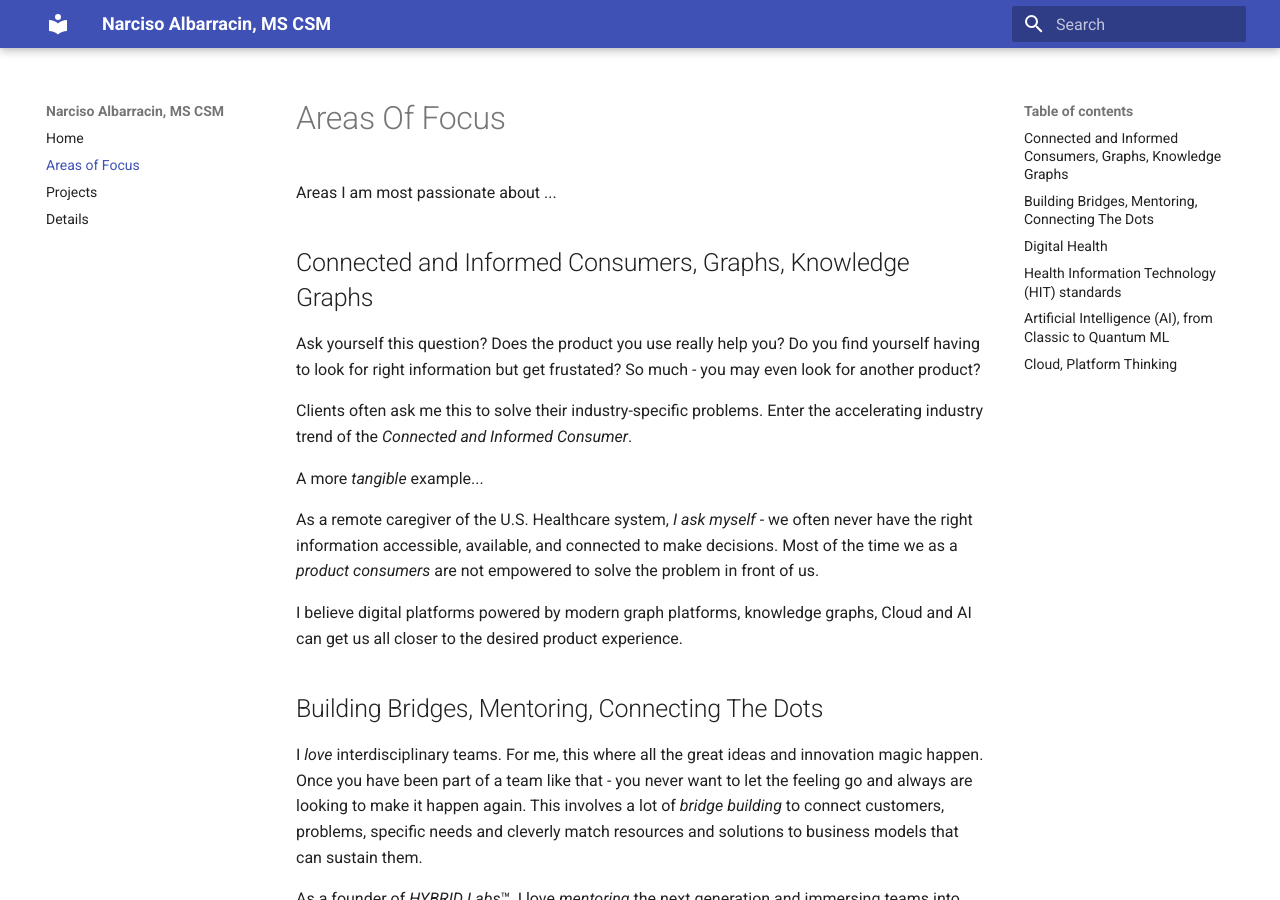
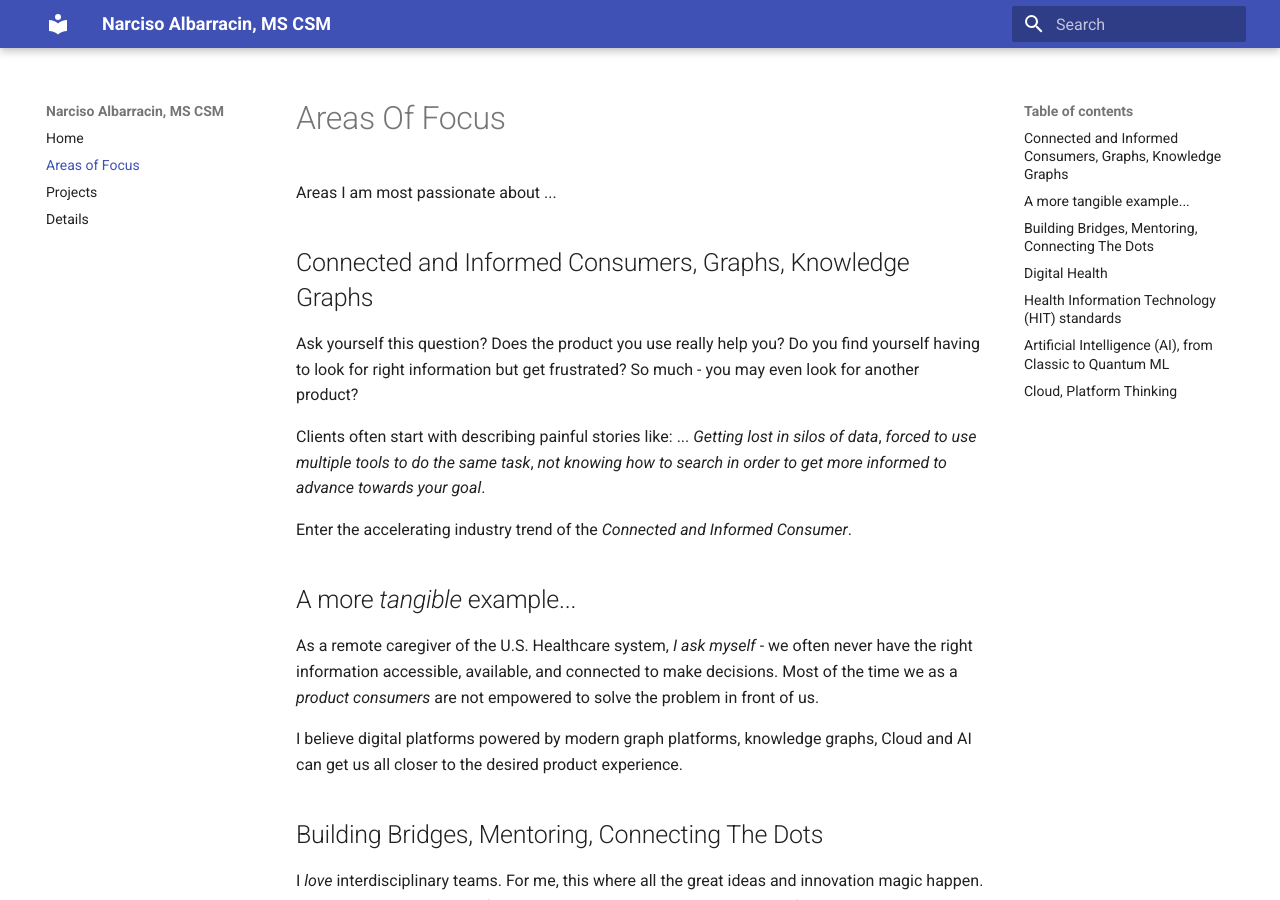
Before and after one commit to nalbarr/portfolio, an MkDocs documentation site: the page built from docs/areas.md, in a window 1280 px wide and 900 px high. Built offline with MkDocs 1.6.1 and Material for MkDocs 9.7.7, drawn with Linux system fonts in a browser that asks for light colours.

Commit message:
Update areas.md

```diff
--- a/docs/areas.md
+++ b/docs/areas.md
@@ -3,11 +3,13 @@
 Areas I am most passionate about ...
 
 ## Connected and Informed Consumers, Graphs, Knowledge Graphs
-Ask yourself this question?  Does the product you use really help you?  Do you find yourself having to look for right information but get frustated?  So much - you may even look for another product?
+Ask yourself this question?  Does the product you use really help you?  Do you find yourself having to look for right information but get frustrated?  So much - you may even look for another product?
 
-Clients often ask me this to solve their industry-specific problems.  Enter the accelerating industry trend of the *Connected and Informed Consumer*.
+Clients often start with describing painful stories like: ... *Getting lost in silos of data*, *forced to use multiple tools to do the same task*, *not knowing how to search in order to get more informed to advance towards your goal*.
 
-A more *tangible* example...
+Enter the accelerating industry trend of the *Connected and Informed Consumer*.
+
+## A more *tangible* example...
 
 As a remote caregiver of the U.S.  Healthcare system, *I ask myself* - we often never have the right information accessible, available, and connected to make decisions.  Most of the time we as a *product consumers* are not empowered to solve the problem in front of us.
 
```
